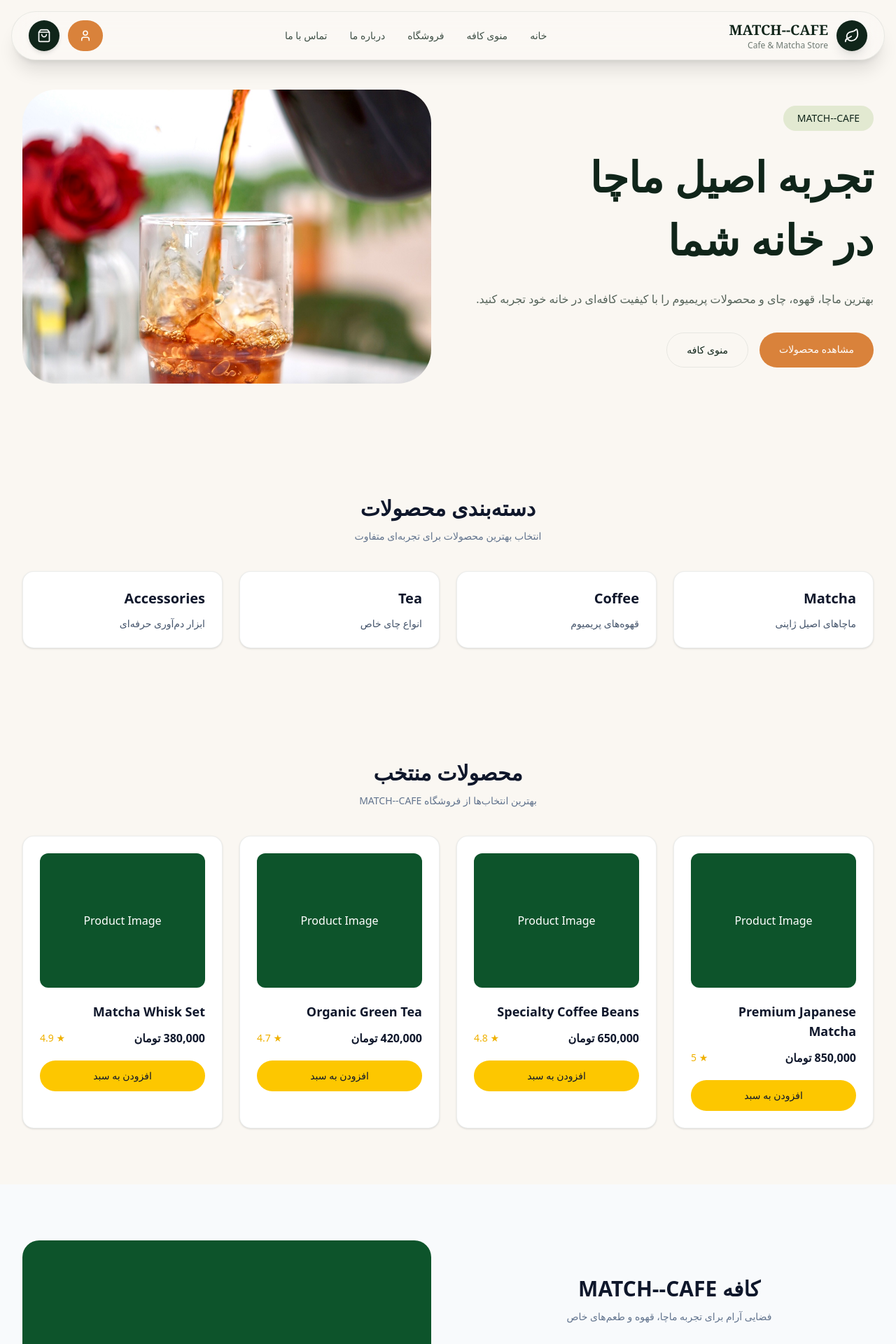
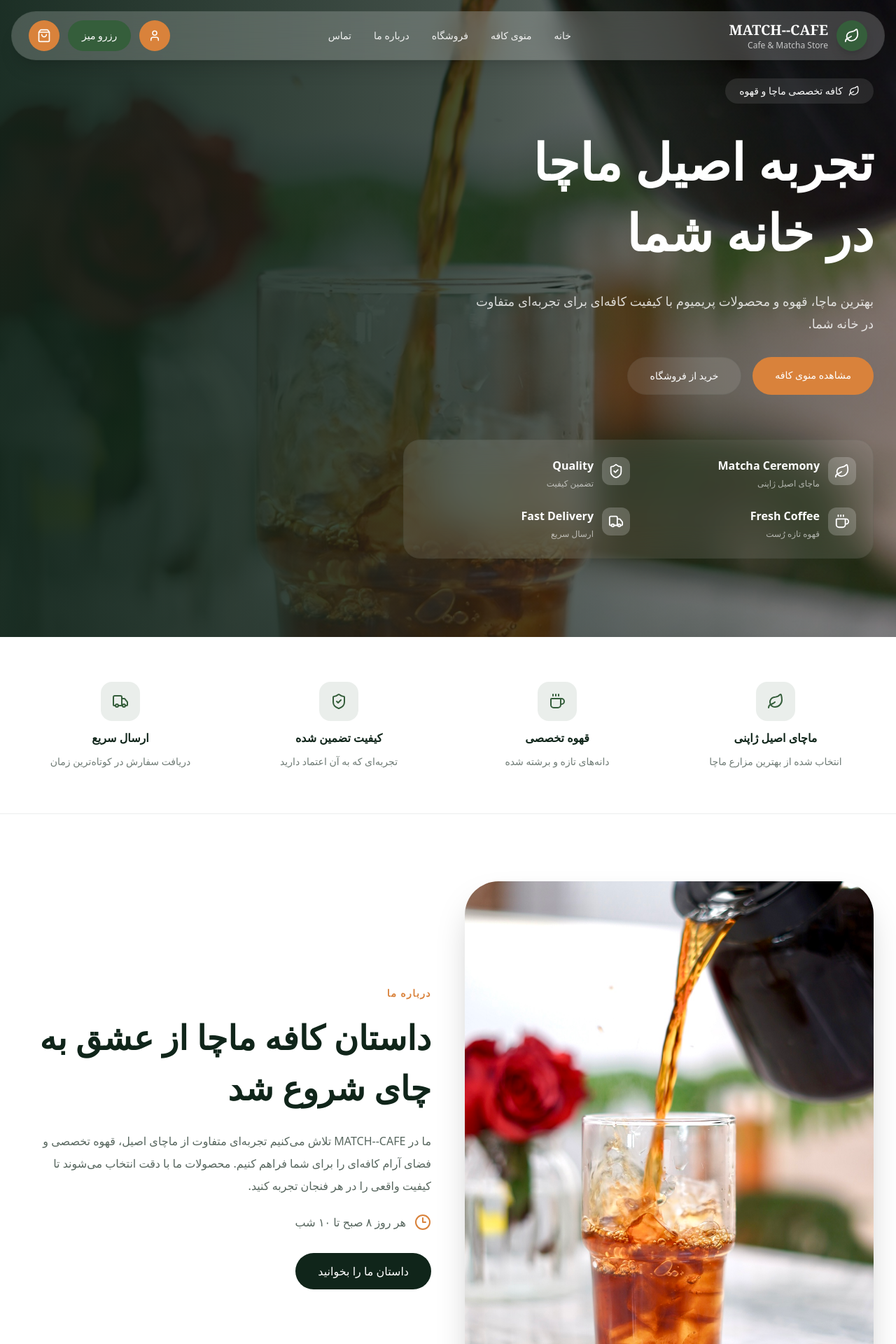
Before and after one commit to Milad20-ebrahimi/MATCH--CAFE, a Next.js app in the folder frontend/: page / in a window 1280 px wide. Shown: the top 1920 px of the page at 70% size. Built offline with nearby package versions, Linux system fonts and the light colour scheme.

Commit message:
feat: rebuild hero section like premium cafe design

```diff
--- a/frontend/src/app/page.tsx
+++ b/frontend/src/app/page.tsx
@@ -1,3 +1,5 @@
+import AboutSection from "@/components/home/AboutSection";
+import FeaturesSection from "@/components/home/FeaturesSection";
 import HeroSection from "@/components/home/HeroSection";
 import FeaturedCategories from "@/components/home/FeaturedCategories";
 import FeaturedProducts from "@/components/home/FeaturedProducts";
@@ -11,6 +13,10 @@ export default function Home() {
 
       <HeroSection />
 
+      <FeaturesSection />
+
+      <AboutSection />
+
       <FeaturedCategories />
 
       <FeaturedProducts />
--- /dev/null
+++ b/frontend/src/components/home/AboutSection.tsx
@@ -0,0 +1,178 @@
+import Image from "next/image";
+import Link from "next/link";
+import { Clock3 } from "lucide-react";
+
+import Container from "@/components/shared/Container";
+
+
+export default function AboutSection(){
+
+  return (
+
+<section
+className="
+py-24
+bg-white
+"
+>
+
+
+<Container>
+
+<div
+className="
+grid
+items-center
+gap-12
+lg:grid-cols-2
+"
+>
+
+
+{/* Image */}
+
+<div
+className="
+relative
+aspect-[4/5]
+overflow-hidden
+rounded-[3rem]
+shadow-2xl
+"
+>
+
+<Image
+src="/images/matcha-hero.jpg"
+alt="Matcha Cafe"
+fill
+className="
+object-cover
+"
+/>
+
+</div>
+
+
+
+
+
+{/* Content */}
+
+<div
+className="
+text-right
+"
+>
+
+
+<span
+className="
+text-sm
+font-semibold
+tracking-widest
+text-amber
+"
+>
+درباره ما
+</span>
+
+
+
+<h2
+className="
+mt-4
+font-serif
+text-4xl
+font-bold
+leading-[1.5]
+text-forest
+md:text-5xl
+"
+>
+
+داستان کافه ماچا
+از عشق به چای شروع شد
+
+</h2>
+
+
+
+<p
+className="
+mt-6
+leading-8
+text-forest/70
+"
+>
+
+ما در MATCH--CAFE تلاش می‌کنیم تجربه‌ای متفاوت
+از ماچای اصیل، قهوه تخصصی و فضای آرام کافه‌ای
+را برای شما فراهم کنیم.
+
+محصولات ما با دقت انتخاب می‌شوند تا کیفیت واقعی
+را در هر فنجان تجربه کنید.
+
+</p>
+
+
+
+
+<div
+className="
+mt-6
+flex
+items-center
+gap-3
+text-forest/70
+"
+>
+
+<Clock3
+className="text-amber"
+/>
+
+<span>
+هر روز ۸ صبح تا ۱۰ شب
+</span>
+
+</div>
+
+
+
+
+<Link
+href="/about"
+className="
+mt-8
+inline-block
+rounded-full
+bg-forest
+px-8
+py-3.5
+text-white
+transition
+hover:bg-forest/90
+"
+>
+
+داستان ما را بخوانید
+
+</Link>
+
+
+
+</div>
+
+
+</div>
+
+
+</Container>
+
+
+</section>
+
+
+  );
+
+}
--- /dev/null
+++ b/frontend/src/components/home/FeaturesSection.tsx
@@ -0,0 +1,136 @@
+import {
+  Leaf,
+  Coffee,
+  ShieldCheck,
+  Truck,
+} from "lucide-react";
+
+import Container from "@/components/shared/Container";
+
+
+const features = [
+  {
+    icon: Leaf,
+    title: "ماچای اصیل ژاپنی",
+    desc: "انتخاب شده از بهترین مزارع ماچا",
+  },
+  {
+    icon: Coffee,
+    title: "قهوه تخصصی",
+    desc: "دانه‌های تازه و برشته شده",
+  },
+  {
+    icon: ShieldCheck,
+    title: "کیفیت تضمین شده",
+    desc: "تجربه‌ای که به آن اعتماد دارید",
+  },
+  {
+    icon: Truck,
+    title: "ارسال سریع",
+    desc: "دریافت سفارش در کوتاه‌ترین زمان",
+  },
+];
+
+
+export default function FeaturesSection(){
+
+  return (
+
+<section
+className="
+border-b
+border-forest/10
+bg-white
+py-16
+"
+>
+
+
+<Container>
+
+<div
+className="
+grid
+grid-cols-2
+gap-8
+md:grid-cols-4
+"
+>
+
+
+{
+features.map((item)=>{
+
+const Icon=item.icon;
+
+return (
+
+<div
+key={item.title}
+className="
+flex
+flex-col
+items-center
+gap-3
+text-center
+"
+>
+
+
+<div
+className="
+flex
+h-14
+w-14
+items-center
+justify-center
+rounded-2xl
+bg-[#355e3b]/10
+text-[#355e3b]
+"
+>
+
+<Icon size={24}/>
+
+</div>
+
+
+<h3
+className="
+font-semibold
+text-forest
+"
+>
+{item.title}
+</h3>
+
+
+<p
+className="
+text-sm
+text-forest/60
+"
+>
+{item.desc}
+</p>
+
+
+</div>
+
+);
+
+})
+}
+
+
+</div>
+
+
+</Container>
+
+
+</section>
+
+  );
+
+}
--- a/frontend/src/components/home/HeroSection.tsx
+++ b/frontend/src/components/home/HeroSection.tsx
@@ -1,91 +1,132 @@
 import Image from "next/image";
 import Link from "next/link";
+import {
+  Leaf,
+  Coffee,
+  ShieldCheck,
+  Truck,
+} from "lucide-react";
 
 import Container from "@/components/shared/Container";
 
 
 export default function HeroSection() {
   return (
-    <section
+    <section className="relative overflow-hidden">
+
+      {/* Background Image */}
+
+      <div className="absolute inset-0">
+
+        <Image
+          src="/images/matcha-hero.jpg"
+          alt="Matcha Cafe"
+          fill
+          priority
+          className="object-cover"
+        />
+
+
+        {/* Dark overlay */}
+
+        <div className="absolute inset-0 bg-black/45" />
+
+
+        <div
           className="
-      relative
-      overflow-hidden
-      bg-cream
-      pt-32
-      pb-20
+          absolute
+          inset-0
+          bg-gradient-to-r
+          from-forest/90
+          via-forest/60
+          to-transparent
           "
-    >
+        />
+
+      </div>
+
+
 
       <Container>
 
         <div
           className="
-          grid
-          items-center
-          gap-12
-          md:grid-cols-2
+          relative
+          flex
+          min-h-[760px]
+          flex-col
+          justify-center
+          gap-8
+          py-28
           "
         >
 
 
-          {/* Content */}
-
-          <div
-            className="
-            text-right
-            "
-          >
+          {/* Badge */}
 
           <span
             className="
-              mb-5
-              inline-block
+            inline-flex
+            w-fit
+            items-center
+            gap-2
             rounded-full
-              bg-sage/30
+            bg-white/10
             px-5
             py-2
             text-sm
-              font-medium
-              text-forest
+            text-white
+            backdrop-blur-md
             "
           >
-              MATCH--CAFE
+            <Leaf size={16}/>
+            کافه تخصصی ماچا و قهوه
           </span>
 
 
+
+          {/* Title */}
+
           <h1
             className="
+            max-w-3xl
             font-serif
-              text-4xl
+            text-5xl
             font-bold
-              leading-[1.5]
-              text-forest
-              md:text-6xl
+            leading-[1.4]
+            text-white
+            md:text-7xl
             "
           >
             تجربه اصیل ماچا
-              <br />
+            <br/>
             در خانه شما
           </h1>
 
 
+
+          {/* Description */}
+
           <p
             className="
-              mt-6
             max-w-xl
             text-base
             leading-8
-              text-forest/70
+            text-white/80
+            md:text-lg
             "
           >
-              بهترین ماچا، قهوه، چای و محصولات پریمیوم
-              را با کیفیت کافه‌ای در خانه خود تجربه کنید.
+            بهترین ماچا، قهوه و محصولات پریمیوم
+            با کیفیت کافه‌ای برای تجربه‌ای متفاوت
+            در خانه شما.
           </p>
 
 
+
+          {/* Buttons */}
+
           <div
             className="
-              mt-8
             flex
             flex-wrap
             gap-4
@@ -93,41 +134,105 @@ export default function HeroSection() {
           >
 
             <Link
-                href="/shop"
+              href="/cafe"
               className="
               rounded-full
               bg-amber
-                px-7
-                py-3.5
+              px-8
+              py-4
               text-sm
               font-medium
               text-white
               transition
-                hover:bg-amber-dark
+              hover:scale-105
               "
             >
-                مشاهده محصولات
+              مشاهده منوی کافه
             </Link>
 
 
+
             <Link
-                href="/cafe"
+              href="/shop"
               className="
               rounded-full
               border
-                border-forest/20
-                px-7
-                py-3.5
+              border-white/40
+              bg-white/10
+              px-8
+              py-4
               text-sm
               font-medium
-                text-forest
+              text-white
+              backdrop-blur-md
               transition
               hover:bg-white
+              hover:text-forest
               "
             >
-                منوی کافه
+              خرید از فروشگاه
             </Link>
 
+
+          </div>
+
+
+
+
+          {/* Features */}
+
+          <div
+            className="
+            mt-8
+            max-w-2xl
+            rounded-3xl
+            border
+            border-white/20
+            bg-white/10
+            p-6
+            backdrop-blur-xl
+            "
+          >
+
+            <div
+              className="
+              grid
+              grid-cols-2
+              gap-6
+              text-white
+              "
+            >
+
+
+              <Feature
+                icon={<Leaf size={22}/>}
+                title="Matcha Ceremony"
+                desc="ماچای اصیل ژاپنی"
+              />
+
+
+              <Feature
+                icon={<ShieldCheck size={22}/>}
+                title="Quality"
+                desc="تضمین کیفیت"
+              />
+
+
+              <Feature
+                icon={<Coffee size={22}/>}
+                title="Fresh Coffee"
+                desc="قهوه تازه رُست"
+              />
+
+
+              <Feature
+                icon={<Truck size={22}/>}
+                title="Fast Delivery"
+                desc="ارسال سریع"
+              />
+
+
+            </div>
 
           </div>
 
@@ -135,41 +240,56 @@ export default function HeroSection() {
         </div>
 
 
-
-          {/* Image */}
-<div
-  className="
-  relative
-  h-[420px]
-  w-full
-  overflow-hidden
-  rounded-[3rem]
-  bg-sage/20
-  "
->
-
-<Image
-  src="/images/matcha-hero.jpg"
-  alt="Matcha Cafe"
-  width={700}
-  height={700}
-  priority
-  className="
-  h-full
-  w-full
-  object-cover
-  "
-/>
-
-
-          </div>
-
-
-        </div>
-
       </Container>
 
 
     </section>
   );
 }
+
+
+
+
+function Feature({
+  icon,
+  title,
+  desc,
+}: {
+  icon: React.ReactNode;
+  title: string;
+  desc: string;
+}) {
+
+  return (
+    <div className="flex gap-3">
+
+      <div
+        className="
+        flex
+        h-10
+        w-10
+        items-center
+        justify-center
+        rounded-xl
+        bg-white/20
+        "
+      >
+        {icon}
+      </div>
+
+
+      <div>
+
+        <p className="font-semibold">
+          {title}
+        </p>
+
+        <span className="text-xs text-white/60">
+          {desc}
+        </span>
+
+      </div>
+
+    </div>
+  );
+}
--- a/frontend/src/components/shared/Navbar.tsx
+++ b/frontend/src/components/shared/Navbar.tsx
@@ -29,15 +29,15 @@ const navLinks = [
     href: "/about",
   },
   {
-    label: "تماس با ما",
+    label: "تماس",
     href: "/contact",
   },
 ];
 
 
-export default function Navbar() {
+export default function Navbar(){
 
-  const [open, setOpen] = useState(false);
+  const [open,setOpen]=useState(false);
 
 
   return (
@@ -48,7 +48,7 @@ export default function Navbar() {
 top-4
 left-4
 right-4
-      z-50
+z-[999]
 rounded-[3rem]
 border
 border-white/20
@@ -57,6 +57,7 @@ export default function Navbar() {
 shadow-xl
 "
 >
+
 
 <div
 className="
@@ -82,6 +83,7 @@ export default function Navbar() {
 "
 >
 
+
 <div
 className="
 flex
@@ -90,37 +92,39 @@ export default function Navbar() {
 items-center
 justify-center
 rounded-full
-            bg-forest
+bg-[#355e3b]
 text-white
 shadow-lg
 "
 >
+
 <Leaf size={22}/>
+
 </div>
 
 
-          <div className="leading-tight">
+<div>
 
 <h1
 className="
 font-serif
 text-xl
 font-bold
-              text-forest
+text-white
 "
 >
 MATCH--CAFE
 </h1>
 
-
 <p
 className="
 text-xs
-              text-forest/60
+text-white/70
 "
 >
 Cafe & Matcha Store
 </p>
+
 
 </div>
 
@@ -129,7 +133,9 @@ export default function Navbar() {
 
 
 
-        {/* Desktop Menu */}
+
+
+{/* Desktop */}
 
 <nav
 className="
@@ -141,25 +147,31 @@ export default function Navbar() {
 >
 
 {
-            navLinks.map((item)=>(
+navLinks.map(item=>(
+
 <Link
 key={item.href}
 href={item.href}
 className="
 text-sm
 font-medium
-                text-forest/80
+text-white/90
 transition
 hover:text-amber
 "
 >
+
 {item.label}
+
 </Link>
+
 ))
 }
 
 
 </nav>
+
+
 
 
 
@@ -179,11 +191,11 @@ export default function Navbar() {
 className="
 hidden
 h-11
+w-11
 items-center
 justify-center
 rounded-full
 bg-amber
-            px-4
 text-white
 md:flex
 "
@@ -192,6 +204,29 @@ export default function Navbar() {
 <User size={18}/>
 
 </Link>
+
+
+
+
+<Link
+href="/reservation"
+className="
+hidden
+rounded-full
+bg-[#355e3b]
+px-5
+py-3
+text-sm
+font-medium
+text-white
+md:flex
+"
+>
+
+رزرو میز
+
+</Link>
+
 
 
 
@@ -204,17 +239,15 @@ export default function Navbar() {
 items-center
 justify-center
 rounded-full
-            bg-forest
+bg-amber
 text-white
-            shadow-md
-            transition
-            hover:bg-amber
 "
 >
 
 <ShoppingBag size={20}/>
 
 </Link>
+
 
 
 
@@ -228,17 +261,13 @@ export default function Navbar() {
 justify-center
 rounded-full
 bg-white
-            text-forest
+text-[#355e3b]
 md:hidden
 "
 >
 
 {
-              open
-              ?
-              <X/>
-              :
-              <Menu/>
+open ? <X/> : <Menu/>
 }
 
 </button>
@@ -247,7 +276,10 @@ export default function Navbar() {
 </div>
 
 
+
 </div>
+
+
 
 
 
@@ -258,11 +290,8 @@ export default function Navbar() {
 
 <nav
 className="
-            flex
-            flex-col
-            gap-2
 rounded-b-[3rem]
-            bg-cream
+bg-[#f8f5ed]
 px-5
 py-4
 md:hidden
@@ -270,21 +299,26 @@ export default function Navbar() {
 >
 
 {
-              navLinks.map((item)=>(
+navLinks.map(item=>(
+
 <Link
 key={item.href}
 href={item.href}
 onClick={()=>setOpen(false)}
 className="
+block
 rounded-xl
 px-4
 py-3
-                  text-forest
-                  hover:bg-cream-dark
+text-[#355e3b]
+hover:bg-orange-100
 "
 >
+
 {item.label}
+
 </Link>
+
 ))
 }
 
@@ -292,10 +326,14 @@ export default function Navbar() {
 </nav>
 
 )
+
 }
+
 
 
 </header>
 
+
   );
+
 }
```
Lines whose indentation alone changed are shown as unchanged.
